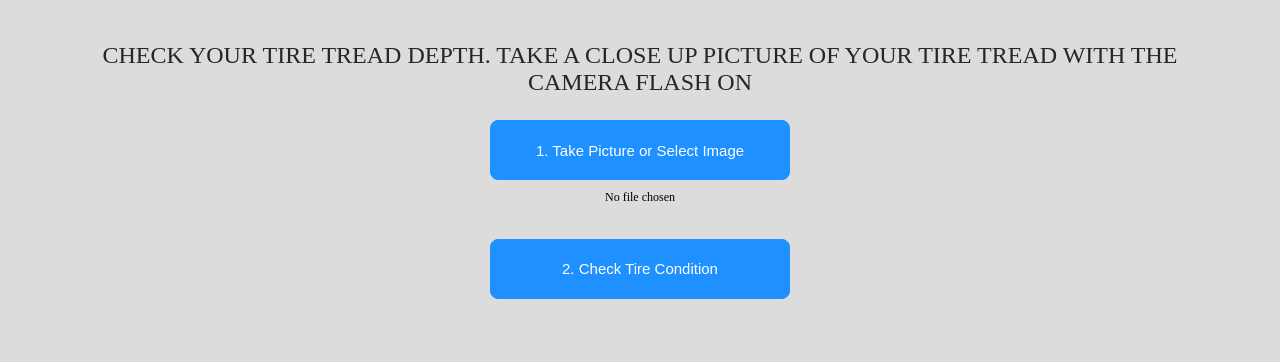
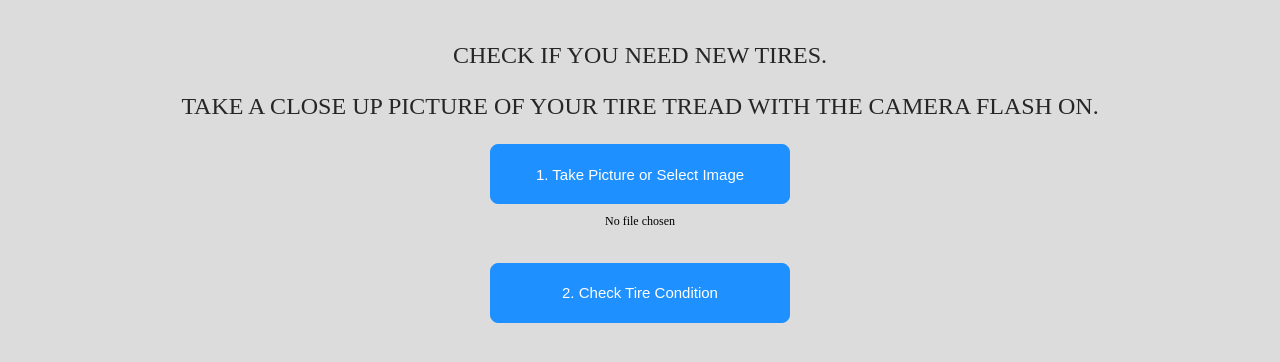
Before and after one commit to revhappy/tiretest, a plain HTML site: page app/view/index.html in a window 1280 px wide. Drawn offline with Linux system fonts and the light colour scheme.

Commit message:
Update index.html

```diff
--- a/app/view/index.html
+++ b/app/view/index.html
@@ -7,8 +7,8 @@
     <body>
         <div>
             <div class='center'>
-                <div class='title'>CHECK YOUR TIRE TREAD DEPTH.
-                    TAKE A CLOSE UP PICTURE OF YOUR TIRE TREAD WITH THE CAMERA FLASH ON </div>
+                <div class='title'>CHECK IF YOU NEED NEW TIRES. </div>
+                <div class='title'>TAKE A CLOSE UP PICTURE OF YOUR TIRE TREAD WITH THE CAMERA FLASH ON. </div>
                 <div class='content'>
                     <div class='no-display'>
                         <input id='file-input'
```
